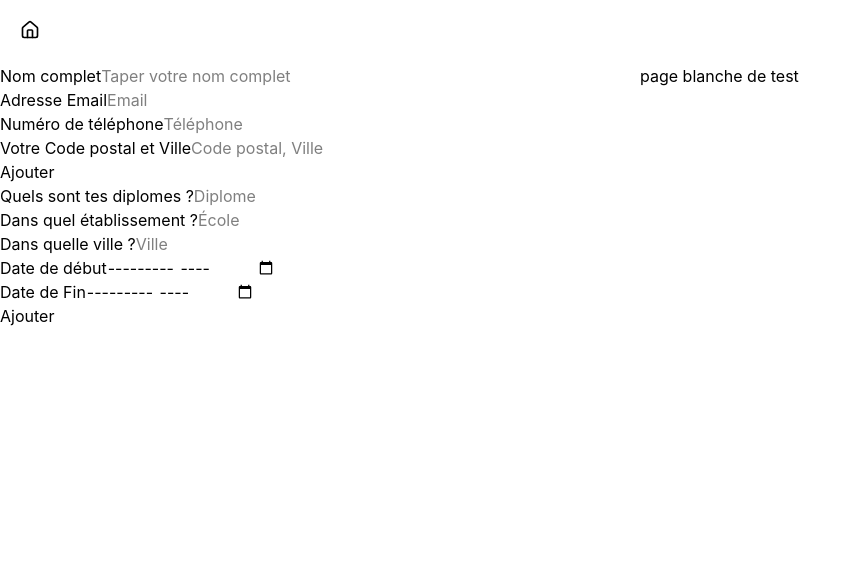
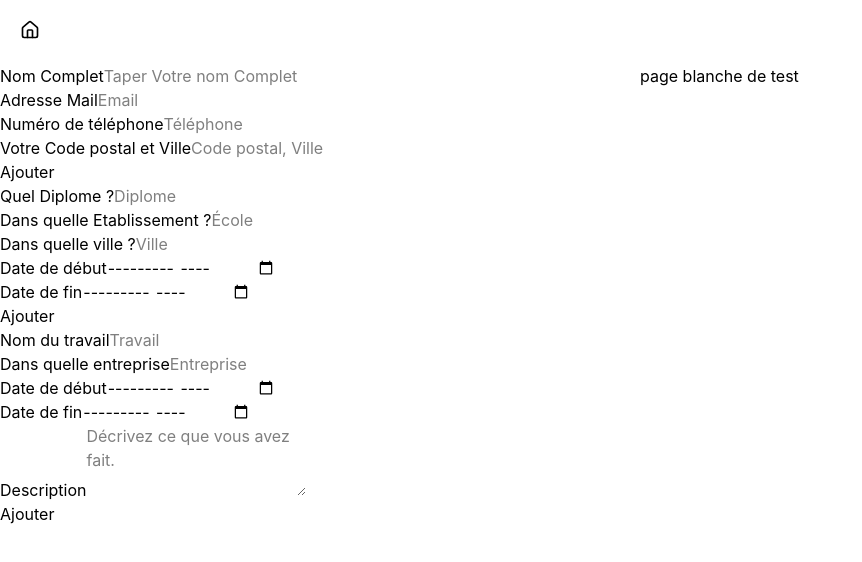
Before and after one commit to Frederic-Champion/projet-examen-blanc, a React (Vite) app: page /CV-application in a window 1280 px wide. Shown: the top 562 px of the page, without its empty margins (0-862 px from the left). Built offline with nearby package versions, Linux system fonts and the light colour scheme.

Commit message:
CV Application : composant `Champ` + section Expériences

```diff
--- a/src/pages/Brouillon.tsx
+++ b/src/pages/Brouillon.tsx
@@ -1,5 +1,3 @@
 export default function Brouillon() {
-    return (
-        <p>Page de Brouillon</p>
-    )
+  return <p>Page de Brouillon</p>;
 }
--- a/src/pages/CvApplication.tsx
+++ b/src/pages/CvApplication.tsx
@@ -17,16 +17,46 @@ interface Formation {
   fin: string;
   id: string;
 }
-
-interface FormationsProps {
+interface AfficherFormationsProps {
   onEnvoyerFormation: (formation: Formation) => void;
-  onSupprimerDiplome: (id: string) => void;
+  onSupprimerFormation: (id: string) => void;
   formations: Formation[];
 }
-
+interface Experience {
+  job: string;
+  entreprise: string;
+  debut: string;
+  fin: string;
+  description: string;
+  id: string;
+}
+interface AfficherExperiencesProps {
+  onEnvoyerExperience: (experience: Experience) => void;
+  experiences: Experience[];
+  onSupprimerExperience: (id: string) => void;
+}
 interface PagePresentationProps {
   infos: Infos | null;
   formations: Formation[];
+  experiences: Experience[];
+}
+
+interface ChampProps {
+  onChange: (e: React.ChangeEvent<HTMLInputElement>) => void;
+  value: string;
+  placeholder?: string;
+  type?: string;
+  id: string;
+  description: string;
+}
+
+function Champ({ onChange, value, placeholder, id, type = "text", description }: ChampProps) {
+  return (
+    <div>
+      <label htmlFor={id}>{description}</label>
+      <input id={id} value={value} onChange={onChange} placeholder={placeholder} type={type} required />
+    </div>
+  );
 }
 
 function InfosGenerales({ onEnvoyerInfos }: InfosGeneralesProps) {
@@ -47,67 +77,53 @@ function InfosGenerales({ onEnvoyerInfos }: InfosGeneralesProps) {
         handleEnvoyerInfos();
       }}
     >
-      <div>
-        <label htmlFor="nom">Nom complet</label>
-        <input
+      <Champ
         value={nom}
         onChange={(e) => setNom(e.target.value)}
         id="nom"
-          type="text"
-          placeholder="Taper votre nom complet"
-          required
+        placeholder="Taper Votre nom Complet"
+        description="Nom Complet"
       />
-      </div>
-      <div>
-        <label htmlFor="email">Adresse Email</label>
-        <input
+
+      <Champ
         value={email}
         onChange={(e) => setEmail(e.target.value)}
         id="email"
         type="email"
         placeholder="Email"
-          required
+        description="Adresse Mail"
       />
-      </div>
-      <div>
-        <label htmlFor="tel">Numéro de téléphone</label>
-        <input
+
+      <Champ
         value={tel}
         onChange={(e) => setTel(e.target.value)}
         id="tel"
         type="tel"
         placeholder="Téléphone"
-          required
+        description="Numéro de téléphone"
       />
-      </div>
-      <div>
-        <label htmlFor="ville">Votre Code postal et Ville</label>
-        <input
+
+      <Champ
         value={ville}
         onChange={(e) => setVille(e.target.value)}
         id="ville"
-          type="text"
         placeholder="Code postal, Ville"
-          required
+        description="Votre Code postal et Ville"
       />
-      </div>
+
       <button type="submit">Ajouter</button>
     </form>
   );
 }
 
-function AfficherFormations({
-  onEnvoyerFormation,
-  onSupprimerDiplome: onSupprimerFormation,
-  formations,
-}: FormationsProps) {
+function AfficherFormations({ onEnvoyerFormation, onSupprimerFormation, formations }: AfficherFormationsProps) {
   const [diplome, setDiplome] = useState("");
   const [ecole, setEcole] = useState("");
   const [ville, setVille] = useState("");
   const [debut, setDebut] = useState("");
   const [fin, setFin] = useState("");
 
-  function ajouterDiplome(e: React.SubmitEvent) {
+  function ajouterFormation(e: React.SubmitEvent) {
     e.preventDefault();
     const formation = { diplome, ecole, ville, debut, fin, id: crypto.randomUUID() };
     onEnvoyerFormation(formation);
@@ -119,49 +135,41 @@ function AfficherFormations({
   }
 
   return (
-    <div>
-      <form onSubmit={ajouterDiplome}>
-        <div>
-          <label htmlFor="diplome">Quels sont tes diplomes ?</label>
-          <input
-            required
+    <>
+      <form onSubmit={ajouterFormation}>
+        <Champ
           value={diplome}
           onChange={(e) => setDiplome(e.target.value)}
-            type="text"
           id="diplome"
           placeholder="Diplome"
+          description="Quel Diplome ?"
         />
-        </div>
-        <div>
-          <label htmlFor="ecole">Dans quel établissement ?</label>
-          <input
-            required
+
+        <Champ
           value={ecole}
           onChange={(e) => setEcole(e.target.value)}
-            type="text"
           id="ecole"
           placeholder="École"
+          description="Dans quelle Etablissement ?"
         />
-        </div>
-        <div>
-          <label htmlFor="ville">Dans quelle ville ?</label>
-          <input
-            required
+
+        <Champ
           value={ville}
           onChange={(e) => setVille(e.target.value)}
-            type="text"
           id="ville"
           placeholder="Ville"
+          description="Dans quelle ville ?"
         />
-        </div>
-        <div>
-          <label htmlFor="debut">Date de début</label>
-          <input required value={debut} onChange={(e) => setDebut(e.target.value)} type="month" id="debut" />
-        </div>
-        <div>
-          <label htmlFor="fin">Date de Fin</label>
-          <input required value={fin} onChange={(e) => setFin(e.target.value)} type="month" id="fin" />
-        </div>
+
+        <Champ
+          value={debut}
+          onChange={(e) => setDebut(e.target.value)}
+          id="debut"
+          type="month"
+          description="Date de début"
+        />
+
+        <Champ value={fin} onChange={(e) => setFin(e.target.value)} id="fin" type="month" description="Date de fin" />
         <button type="submit">Ajouter</button>
       </form>
       <div>
@@ -176,15 +184,88 @@ function AfficherFormations({
           </div>
         ))}
       </div>
-    </div>
+    </>
   );
 }
 
-function Experiences() {
-  return <form></form>;
+function AfficherExperiences({ onEnvoyerExperience, experiences, onSupprimerExperience }: AfficherExperiencesProps) {
+  const [job, setJob] = useState("");
+  const [entreprise, setEntreprise] = useState("");
+  const [debut, setDebut] = useState("");
+  const [fin, setFin] = useState("");
+  const [description, setDescription] = useState("");
+
+  function ajouterExperience(e: React.SubmitEvent) {
+    e.preventDefault();
+    const experience = {
+      job,
+      entreprise,
+      debut,
+      fin,
+      description,
+      id: crypto.randomUUID(),
+    };
+    onEnvoyerExperience(experience);
+    setJob("");
+    setEntreprise("");
+    setDebut("");
+    setFin("");
+    setDescription("");
   }
 
-function PagePresentation({ infos, formations }: PagePresentationProps) {
+  return (
+    <>
+      <form onSubmit={ajouterExperience}>
+        <Champ
+          description="Nom du travail"
+          id="job"
+          value={job}
+          onChange={(e) => setJob(e.target.value)}
+          placeholder="Travail"
+        />
+        <Champ
+          description="Dans quelle entreprise"
+          id="entreprise"
+          value={entreprise}
+          onChange={(e) => setEntreprise(e.target.value)}
+          placeholder="Entreprise"
+        />
+        <Champ
+          description="Date de début"
+          id="debut"
+          value={debut}
+          onChange={(e) => setDebut(e.target.value)}
+          type="month"
+        />
+        <Champ description="Date de fin" id="fin" value={fin} onChange={(e) => setFin(e.target.value)} type="month" />
+        <div>
+          <label htmlFor="description">Description</label>
+          <textarea
+            id="description"
+            rows={3}
+            placeholder="Décrivez ce que vous avez fait."
+            required
+            value={description}
+            onChange={(e) => setDescription(e.target.value)}
+          />
+        </div>
+        <button type="submit">Ajouter</button>
+      </form>
+      {experiences.map(({ job, entreprise, debut, fin, description, id }) => (
+        <div key={id}>
+          <p>
+            {job}-{entreprise}-{debut}/{fin}-{description}
+          </p>
+          <button type="button" onClick={() => onSupprimerExperience(id)}>
+            Supprimer
+          </button>
+        </div>
+      ))}
+    </>
+  );
+}
+
+function PagePresentation({ infos, formations, experiences }: PagePresentationProps) {
   return (
     <>
       <p>page blanche de test</p>
@@ -201,6 +282,14 @@ function PagePresentation({ infos, formations }: PagePresentationProps) {
           {debut}/{fin}
         </div>
       ))}
+      <div>
+        {experiences.map(({ job, entreprise, debut, fin, description, id }) => (
+          <div key={id}>
+            {job} : {entreprise} - {debut}/{fin}
+            {description}{" "}
+          </div>
+        ))}
+      </div>
     </>
   );
 }
@@ -208,6 +297,7 @@ function PagePresentation({ infos, formations }: PagePresentationProps) {
 function CvApplication() {
   const [infos, setInfos] = useState<Infos | null>(null);
   const [formations, setFormations] = useState<Formation[]>([]);
+  const [experiences, setExperiences] = useState<Experience[]>([]);
 
   function handleRecupInfos(infos: Infos) {
     setInfos(infos);
@@ -218,6 +308,12 @@ function CvApplication() {
   function handleSupprimerFormation(id: string) {
     setFormations(formations.filter((f) => f.id !== id));
   }
+  function handleRecupExperience(experience: Experience) {
+    setExperiences((prev) => [...prev, experience]);
+  }
+  function handleSupprimerExperience(id: string) {
+    setExperiences(experiences.filter((e) => e.id !== id));
+  }
 
   return (
     <main className="mt-16 grid grid-cols-2">
@@ -226,12 +322,16 @@ function CvApplication() {
         <AfficherFormations
           formations={formations}
           onEnvoyerFormation={handleRecupFormations}
-          onSupprimerDiplome={handleSupprimerFormation}
+          onSupprimerFormation={handleSupprimerFormation}
         />
-        <Experiences />
+        <AfficherExperiences
+          onEnvoyerExperience={handleRecupExperience}
+          experiences={experiences}
+          onSupprimerExperience={handleSupprimerExperience}
+        />
       </div>
       <div>
-        <PagePresentation infos={infos} formations={formations} />
+        <PagePresentation infos={infos} formations={formations} experiences={experiences} />
       </div>
     </main>
   );
```
Also changed, not shown: 1 other file (tests, documents, lock files or other folders). Lines whose indentation alone changed are shown as unchanged.
